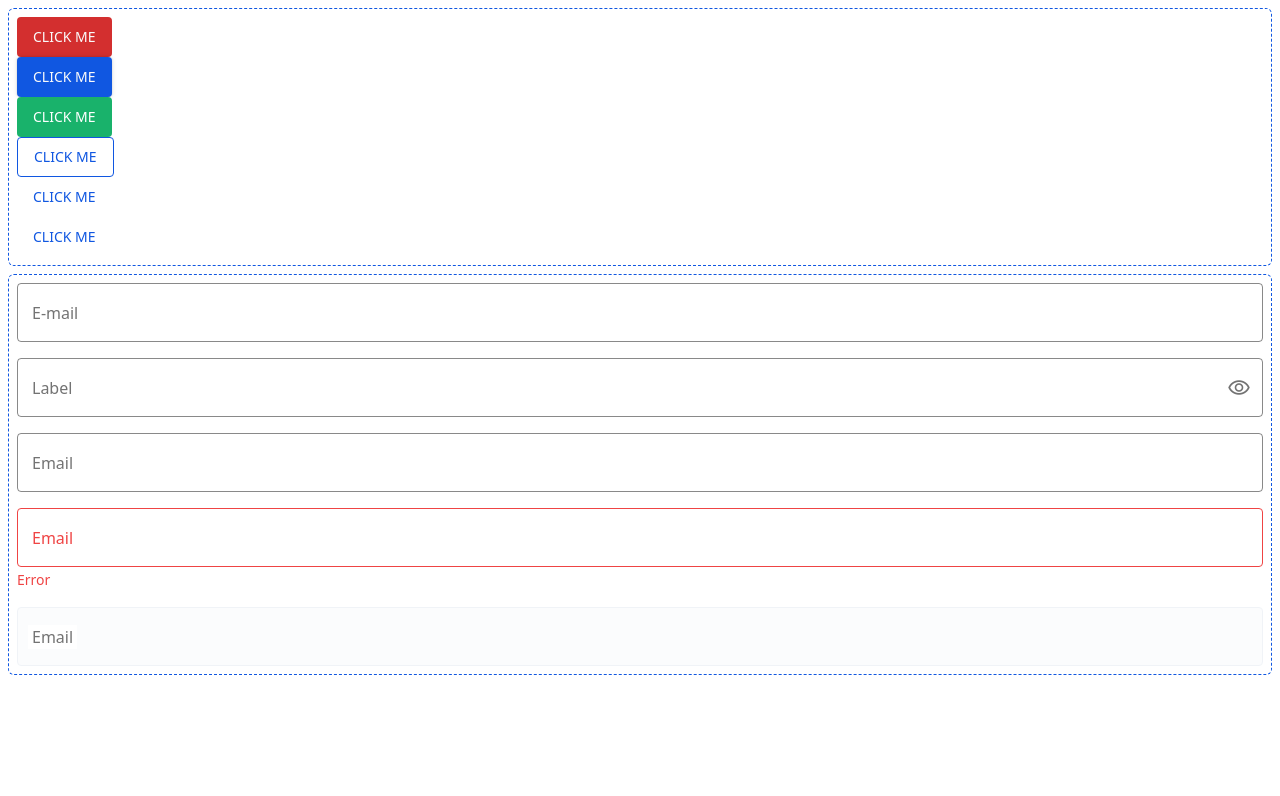
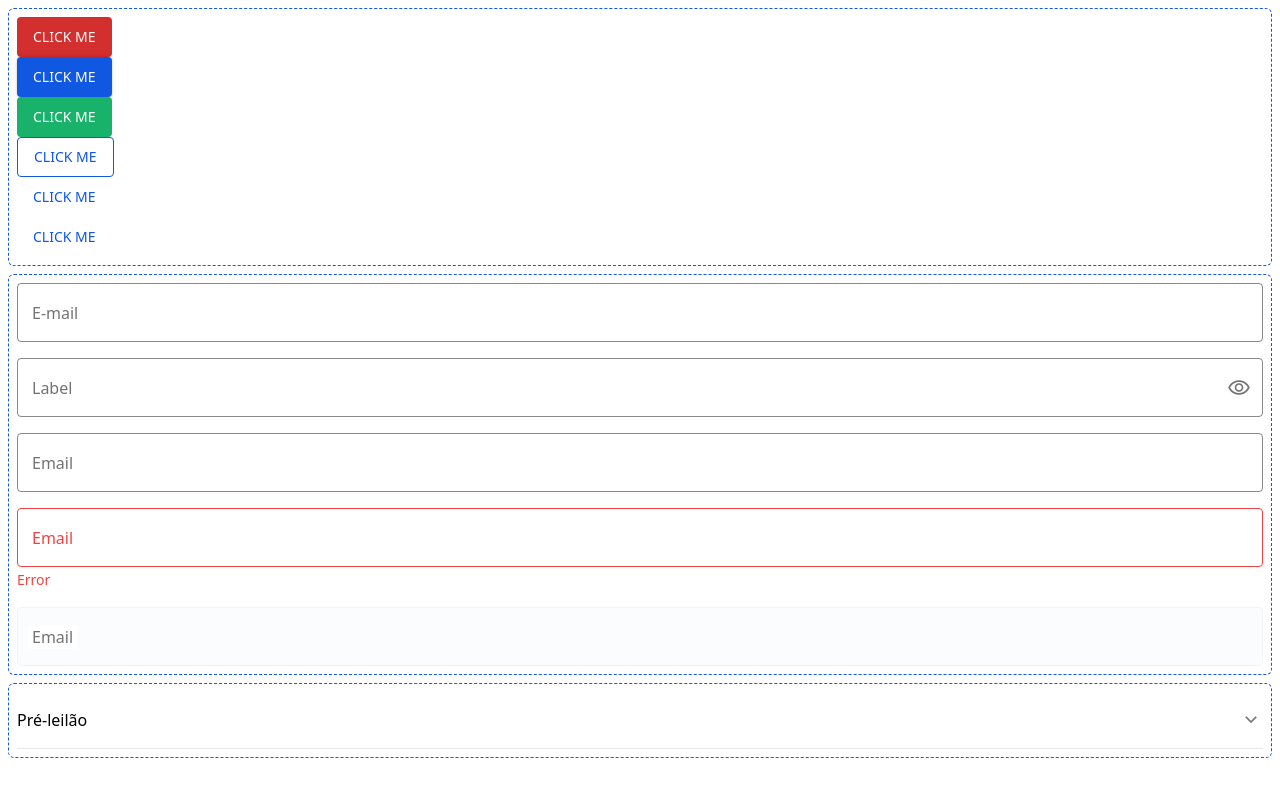
Before and after one commit to FoxInspire/leilao-mais-frontend, a Next.js app: page / in a window 1280 px wide. Shown: the top 796 px of the page. Built offline with nearby package versions, Linux system fonts and the light colour scheme.

Commit message:
feat: created intial custom accordion component

```diff
--- a/package.json
+++ b/package.json
@@ -9,6 +9,7 @@
       "lint": "next lint"
    },
    "dependencies": {
+      "@radix-ui/react-accordion": "^1.2.1",
       "@radix-ui/react-slot": "^1.1.0",
       "autoprefixer": "^10.4.20",
       "class-variance-authority": "^0.7.0",
--- a/src/app/page.tsx
+++ b/src/app/page.tsx
@@ -1,3 +1,9 @@
+import {
+   Accordion,
+   AccordionContent,
+   AccordionItem,
+   AccordionTrigger
+} from '@/components/ui/accordion'
 import { Button } from '@/components/ui/button'
 import { Input } from '@/components/ui/input'
 
@@ -21,6 +27,14 @@ export default function Home() {
             <Input label="Email" type="email" error="Error" />
             <Input label="Email" type="email" disabled />
          </div>
+         <div className="m-2 rounded-md p-2 border space-y-4 border-primary-default border-dashed">
+            <Accordion type="single" collapsible>
+               <AccordionItem value="item-1">
+                  <AccordionTrigger>Pré-leilão</AccordionTrigger>
+                  <AccordionContent>Opções de pré-leilão</AccordionContent>
+               </AccordionItem>
+            </Accordion>
+         </div>
       </React.Fragment>
    )
 }
--- /dev/null
+++ b/src/components/ui/accordion.tsx
@@ -0,0 +1,59 @@
+'use client'
+
+import * as AccordionPrimitive from '@radix-ui/react-accordion'
+import * as React from 'react'
+
+import { cn } from '@/lib/utils'
+
+const Accordion = AccordionPrimitive.Root
+
+const AccordionItem = React.forwardRef<
+   React.ElementRef<typeof AccordionPrimitive.Item>,
+   React.ComponentPropsWithoutRef<typeof AccordionPrimitive.Item>
+>(({ className, ...props }, ref) => (
+   <AccordionPrimitive.Item
+      ref={ref}
+      className={cn('border-b', className)}
+      {...props}
+   />
+))
+AccordionItem.displayName = 'AccordionItem'
+
+const AccordionTrigger = React.forwardRef<
+   React.ElementRef<typeof AccordionPrimitive.Trigger>,
+   React.ComponentPropsWithoutRef<typeof AccordionPrimitive.Trigger>
+>(({ className, children, ...props }, ref) => (
+   <AccordionPrimitive.Header className="flex">
+      <AccordionPrimitive.Trigger
+         ref={ref}
+         className={cn(
+            'flex flex-1 items-center justify-between py-4 font-medium transition-all [&[data-state=open]>div]:rotate-180',
+            className
+         )}
+         {...props}
+      >
+         {children}
+         <div className="material-symbols-outlined shrink-0 transition-transform duration-200 origin-center text-action-active">
+            keyboard_arrow_down
+         </div>
+      </AccordionPrimitive.Trigger>
+   </AccordionPrimitive.Header>
+))
+AccordionTrigger.displayName = AccordionPrimitive.Trigger.displayName
+
+const AccordionContent = React.forwardRef<
+   React.ElementRef<typeof AccordionPrimitive.Content>,
+   React.ComponentPropsWithoutRef<typeof AccordionPrimitive.Content>
+>(({ className, children, ...props }, ref) => (
+   <AccordionPrimitive.Content
+      ref={ref}
+      className="overflow-hidden text-sm transition-all data-[state=closed]:animate-accordion-up data-[state=open]:animate-accordion-down"
+      {...props}
+   >
+      <div className={cn('pb-4 pt-0', className)}>{children}</div>
+   </AccordionPrimitive.Content>
+))
+
+AccordionContent.displayName = AccordionPrimitive.Content.displayName
+
+export { Accordion, AccordionContent, AccordionItem, AccordionTrigger }
--- a/tailwind.config.ts
+++ b/tailwind.config.ts
@@ -129,6 +129,28 @@ const config: Config = {
             lg: 'var(--radius)',
             md: 'calc(var(--radius) - 2px)',
             sm: 'calc(var(--radius) - 4px)'
+         },
+         keyframes: {
+            'accordion-down': {
+               from: {
+                  height: '0'
+               },
+               to: {
+                  height: 'var(--radix-accordion-content-height)'
+               }
+            },
+            'accordion-up': {
+               from: {
+                  height: 'var(--radix-accordion-content-height)'
+               },
+               to: {
+                  height: '0'
+               }
+            }
+         },
+         animation: {
+            'accordion-down': 'accordion-down 0.2s ease-out',
+            'accordion-up': 'accordion-up 0.2s ease-out'
          }
       }
    },
```
Also changed, not shown: 1 other file (tests, documents, lock files or other folders).
